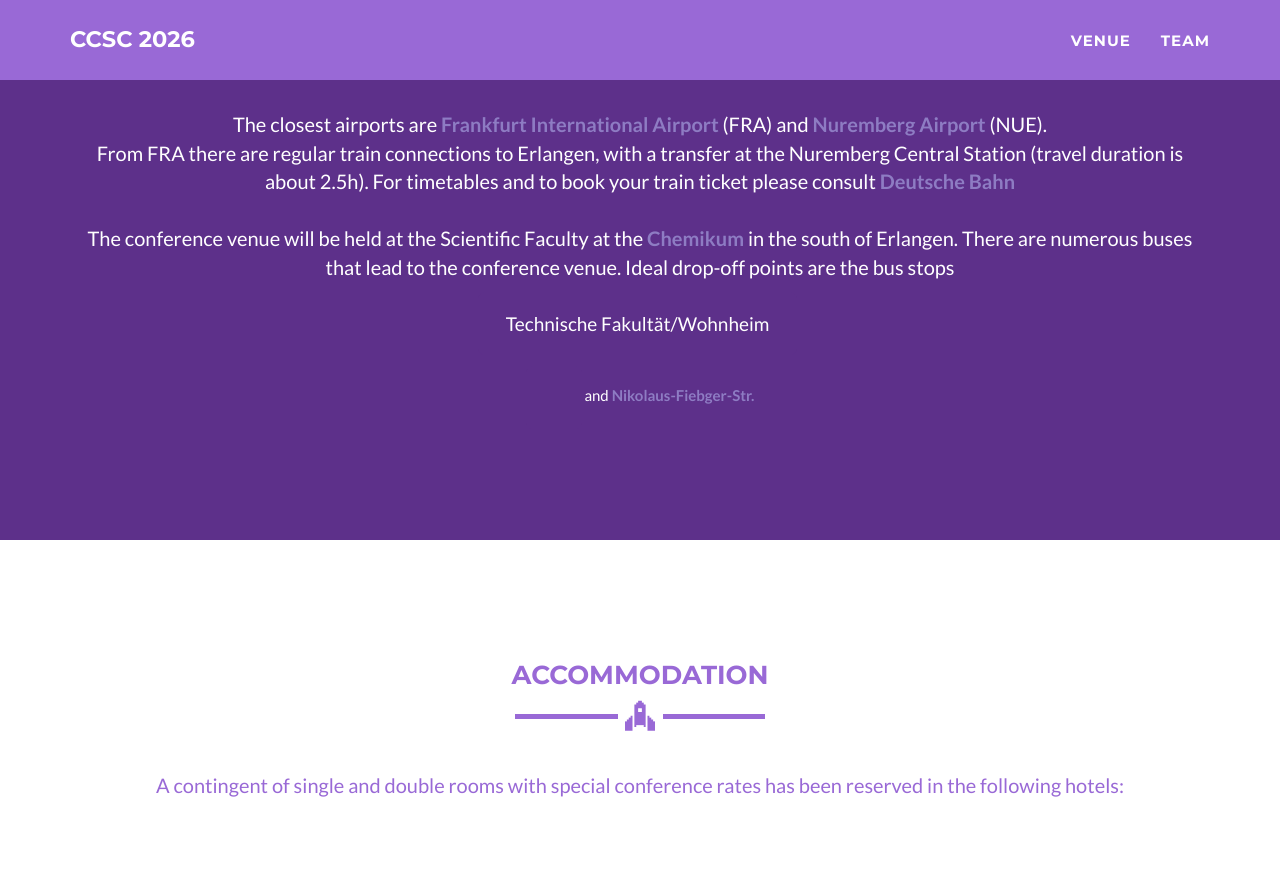
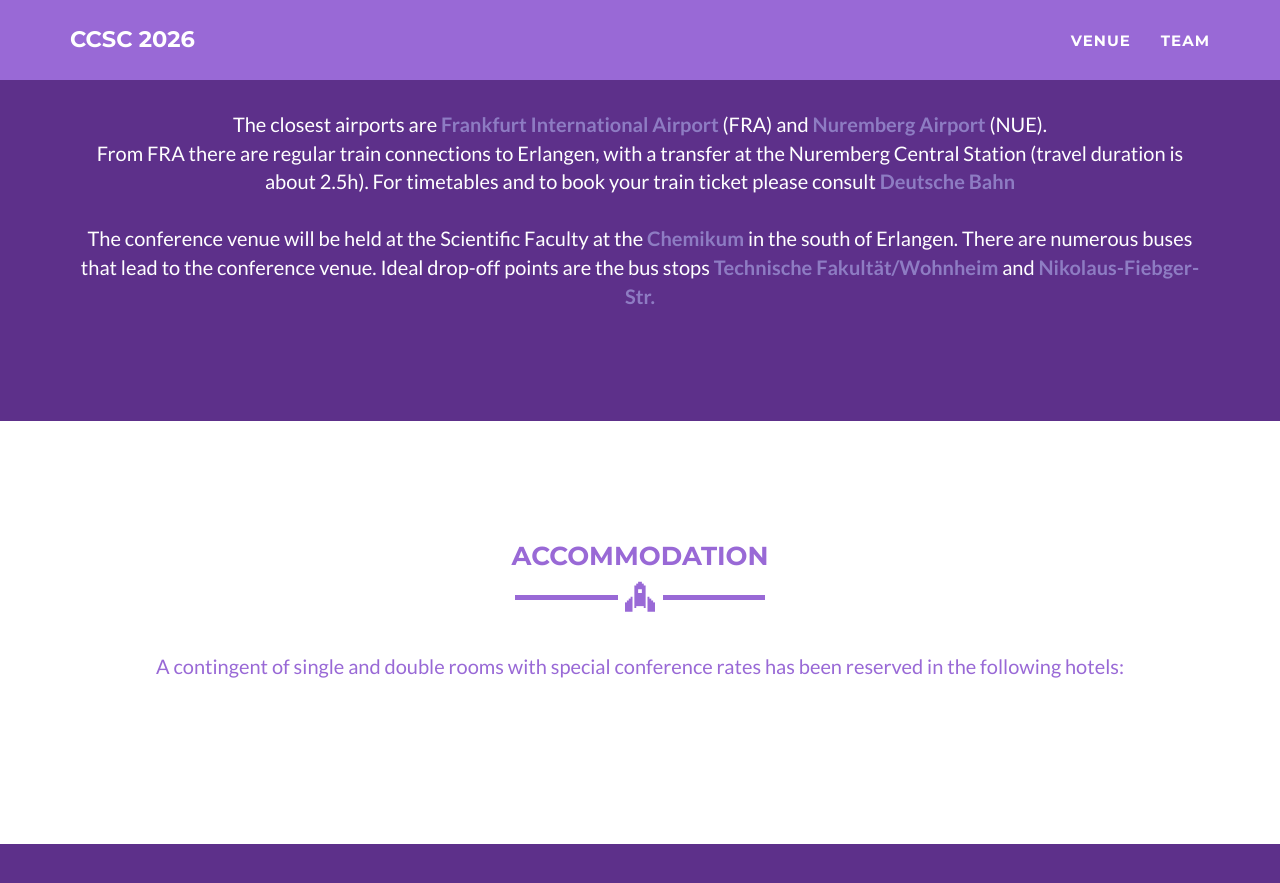
Before and after one commit to ccsc2026/ccsc2026.github.io, a Jekyll site: the page built from venue.html, in a window 1280 px wide and 900 px high, scrolled down 1282 px. Shown: the top 883 px of the window. Built offline with Jekyll 4.4.1, drawn with Linux system fonts in a browser that asks for light colours.

Commit message:
Update venue.html
Reverting commit

```diff
--- a/venue.html
+++ b/venue.html
@@ -31,22 +31,14 @@ layout: page
         <h3>Travel</h3>
         <hr class="star-light">
         <br>
-        <p>
+         <p>
         The closest airports are <a href="https://www.frankfurt-airport.com/en.html" target="_blank" style="color:#8e7cc3;"><b>Frankfurt International Airport</b></a> (FRA) and <a href="https://www.airport-nuernberg.de/en" target="_blank" style="color:#8e7cc3;"><b>Nuremberg Airport</b></a> (NUE).
 	<br>
 	From FRA there are regular train connections to Erlangen, with a transfer at the Nuremberg Central Station (travel duration is about 2.5h).
 	For timetables and to book your train ticket please consult <a href='https://int.bahn.de/en' target='_blank' style="color:#8e7cc3;"><b>Deutsche Bahn</b></a>
 	<br><br>
      	The conference venue will be held at the Scientific Faculty at the <a href="https://www.chemistry.nat.fau.eu/" target="_blank" style="color:#8e7cc3;"><b>Chemikum</b></a> in the south of Erlangen.
-	There are numerous buses that lead to the conference venue. Ideal drop-off points are the bus stops
-	<br>
-          <ul class="list-inline">
-            <li ><a href="https://www.google.de/maps/place/Erlangen,+Technische+Fakult%C3%A4t+%2F+Wohnheim/@49.5766664,11.0270168,17z/data=!3m1!5s0x478bf76f9ec608ed:0xdf57ea9bb55c1ef4!4m14!1m7!3m6!1s0x47a1fdca9b85ff4f:0x5c8f71482354137f!2sTechnical+Faculty+Erlangen!8m2!3d49.5743371!4d11.0294571!16s%2Fg%2F1tcwkkwf!3m5!1s0x47a1f935143c67d9:0xc8274418c1cc3ac8!8m2!3d49.5758791!4d11.0280059!16s%2Fg%2F11clsg_ymh?hl=en&entry=ttu&g_ep=EgoyMDI1MDEyMi4wIKXMDSoASAFQAw%3D%3D" target="_blank" class="btn btn-lg btn-success">Technische Fakultät/Wohnheim
-          </ul>
-          <br>
-
-
-	<a href="" target="_blank" style="color:#8e7cc3;"><b></b></a>
+	There are numerous buses that lead to the conference venue. Ideal drop-off points are the bus stops <a href="https://www.google.de/maps/place/Erlangen,+Technische+Fakult%C3%A4t+%2F+Wohnheim/@49.5766664,11.0270168,17z/data=!3m1!5s0x478bf76f9ec608ed:0xdf57ea9bb55c1ef4!4m14!1m7!3m6!1s0x47a1fdca9b85ff4f:0x5c8f71482354137f!2sTechnical+Faculty+Erlangen!8m2!3d49.5743371!4d11.0294571!16s%2Fg%2F1tcwkkwf!3m5!1s0x47a1f935143c67d9:0xc8274418c1cc3ac8!8m2!3d49.5758791!4d11.0280059!16s%2Fg%2F11clsg_ymh?hl=en&entry=ttu&g_ep=EgoyMDI1MDEyMi4wIKXMDSoASAFQAw%3D%3D" target="_blank" style="color:#8e7cc3;"><b>Technische Fakultät/Wohnheim</b></a>
 	and <a href="https://www.google.de/maps/place/Nikolaus-Fiebiger-Str./@49.5766664,11.0270168,17z/data=!3m1!5s0x478bf76f9ec608ed:0xdf57ea9bb55c1ef4!4m14!1m7!3m6!1s0x47a1fdca9b85ff4f:0x5c8f71482354137f!2sTechnical+Faculty+Erlangen!8m2!3d49.5743371!4d11.0294571!16s%2Fg%2F1tcwkkwf!3m5!1s0x47a1f935f91e49c3:0x8c6701ce24293420!8m2!3d49.5777824!4d11.0313332!16s%2Fg%2F11f33n2rm9?hl=en&entry=ttu&g_ep=EgoyMDI1MDEyMi4wIKXMDSoASAFQAw%3D%3D" target="_blank" style="color:#8e7cc3;"><b>Nikolaus-Fiebger-Str.</b></a>
       	</p>
       </div>
```
